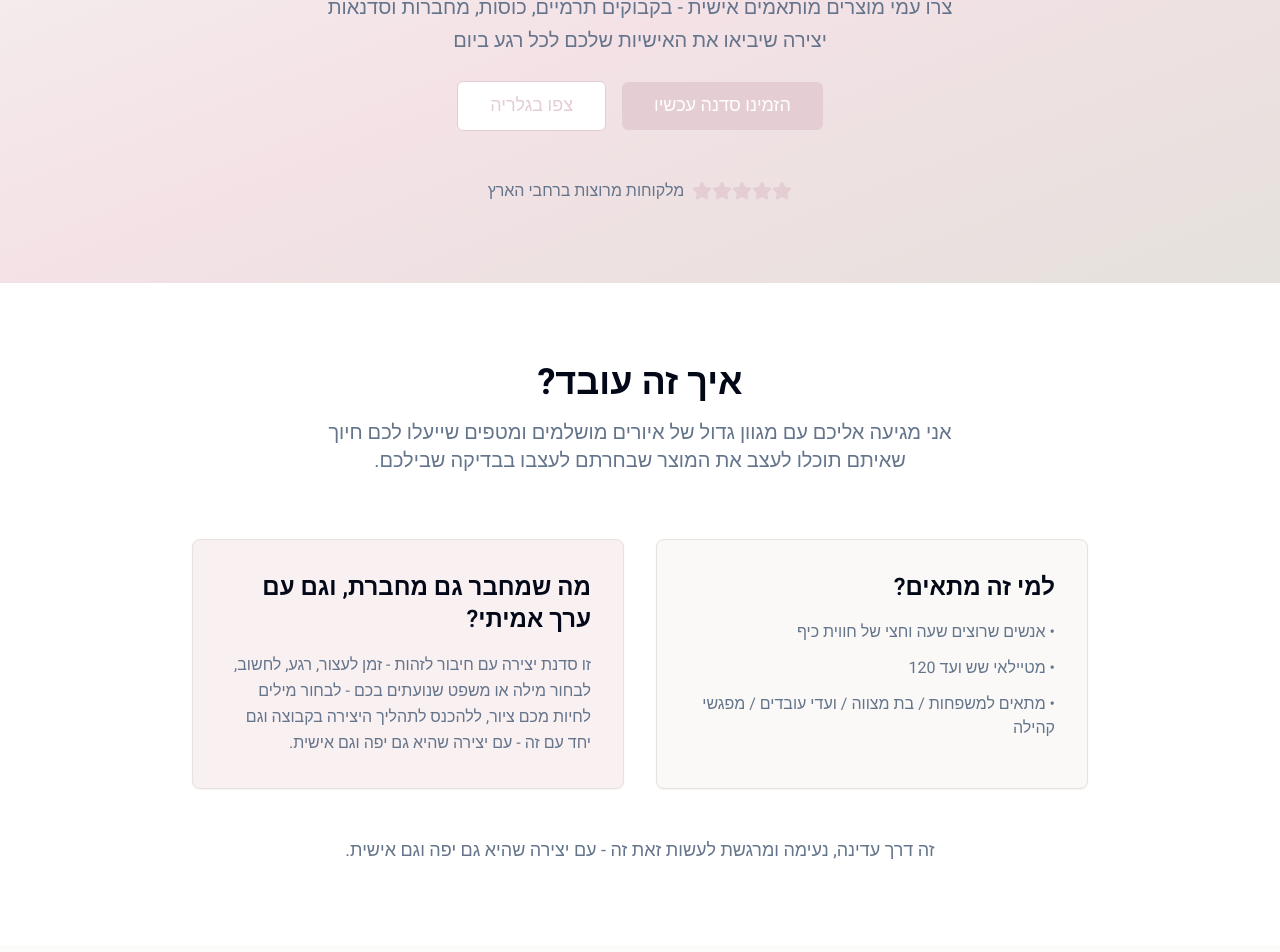
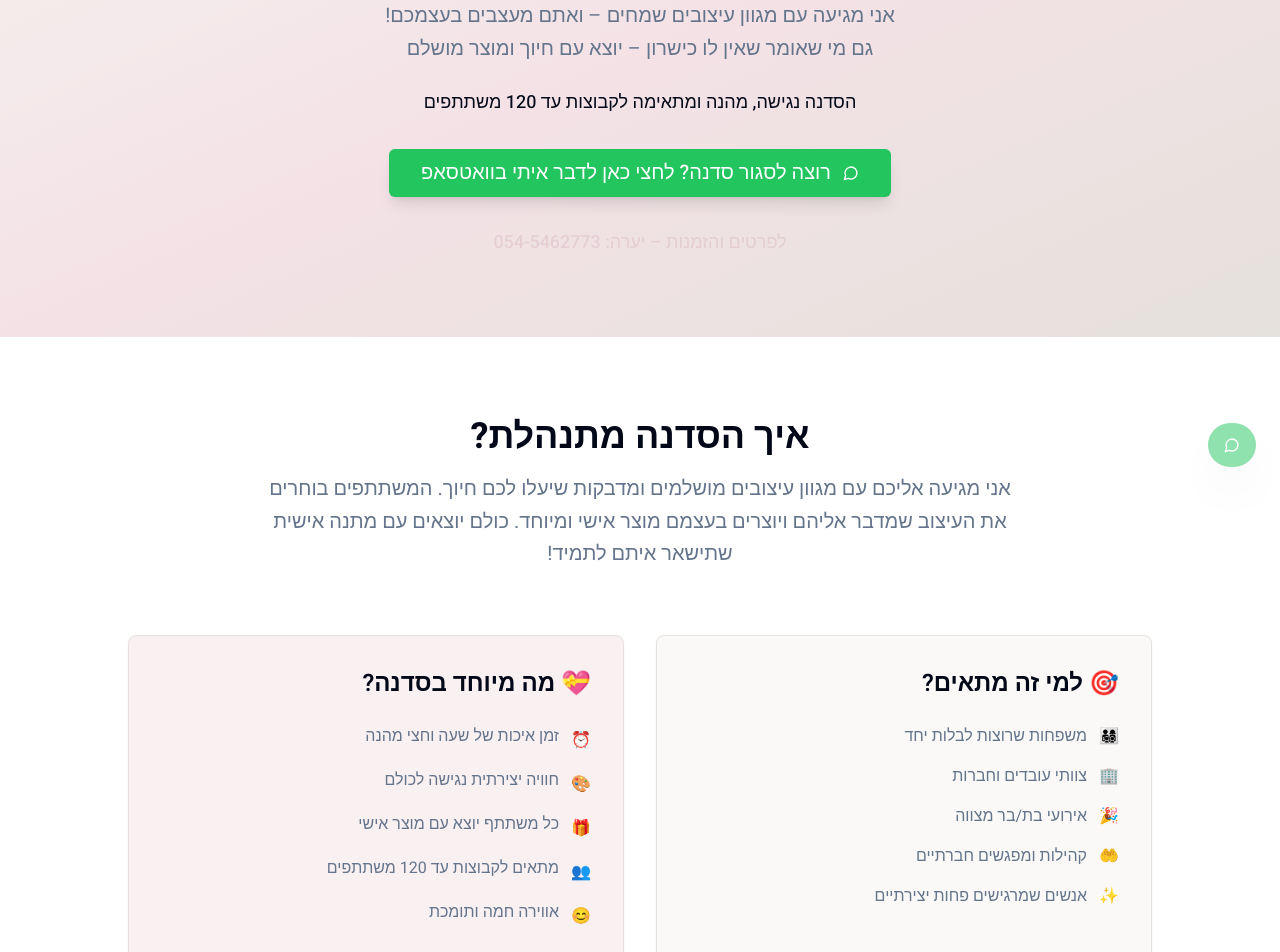
Before and after one commit to sagioren1984/greeting-wizard-friend, a React (Vite) app: page / in a window 1280 px wide. Shown: the part 309-1261 px from the top of the page. Built offline with nearby package versions, Linux system fonts and the light colour scheme.

Commit message:
Refactor: Create landing page for workshop
Implement a landing page with the specified content, style, and structure for a design workshop.

```diff
--- a/src/components/About.tsx
+++ b/src/components/About.tsx
@@ -6,46 +6,75 @@ const About = () => {
       <div className="container mx-auto px-4">
         <div className="text-center mb-16">
           <h2 className="text-3xl md:text-4xl font-bold text-foreground mb-4">
-            איך זה עובד?
+            איך הסדנה מתנהלת?
           </h2>
-          <p className="text-xl text-muted-foreground max-w-2xl mx-auto">
-            אני מגיעה אליכם עם מגוון גדול של איורים מושלמים ומטפים שייעלו לכם חיוך שאיתם תוכלו לעצב את המוצר
-            שבחרתם לעצבו בבדיקה שבילכם.
+          <p className="text-xl text-muted-foreground max-w-3xl mx-auto leading-relaxed">
+            אני מגיעה אליכם עם מגוון עיצובים מושלמים ומדבקות שיעלו לכם חיוך.
+            המשתתפים בוחרים את העיצוב שמדבר אליהם ויוצרים בעצמם מוצר אישי ומיוחד.
+            כולם יוצאים עם מתנה אישית שתישאר איתם לתמיד!
           </p>
         </div>
 
-        <div className="grid md:grid-cols-2 gap-8 max-w-4xl mx-auto">
+        <div className="grid md:grid-cols-2 gap-8 max-w-5xl mx-auto">
           <Card className="border-brand-beige bg-brand-cream/50">
             <CardContent className="p-8">
-              <h3 className="text-2xl font-semibold text-foreground mb-4">
-                למי זה מתאים?
+              <h3 className="text-2xl font-semibold text-foreground mb-6">
+                🎯 למי זה מתאים?
               </h3>
-              <ul className="space-y-3 text-muted-foreground">
-                <li>• אנשים שרוצים שעה וחצי של חווית כיף</li>
-                <li>• מטיילאי שש ועד 120</li>
-                <li>• מתאים למשפחות / בת מצווה / ועדי עובדים / מפגשי קהילה</li>
+              <ul className="space-y-4 text-muted-foreground">
+                <li className="flex items-center gap-3">
+                  <span className="text-brand-pink">👨‍👩‍👧‍👦</span>
+                  <span>משפחות שרוצות לבלות יחד</span>
+                </li>
+                <li className="flex items-center gap-3">
+                  <span className="text-brand-pink">🏢</span>
+                  <span>צוותי עובדים וחברות</span>
+                </li>
+                <li className="flex items-center gap-3">
+                  <span className="text-brand-pink">🎉</span>
+                  <span>אירועי בת/בר מצווה</span>
+                </li>
+                <li className="flex items-center gap-3">
+                  <span className="text-brand-pink">🤲</span>
+                  <span>קהילות ומפגשים חברתיים</span>
+                </li>
+                <li className="flex items-center gap-3">
+                  <span className="text-brand-pink">✨</span>
+                  <span>אנשים שמרגישים פחות יצירתיים</span>
+                </li>
               </ul>
             </CardContent>
           </Card>
 
           <Card className="border-brand-beige bg-brand-pink-light/50">
             <CardContent className="p-8">
-              <h3 className="text-2xl font-semibold text-foreground mb-4">
-                מה שמחבר גם מחברת, וגם עם ערך אמיתי?
+              <h3 className="text-2xl font-semibold text-foreground mb-6">
+                💝 מה מיוחד בסדנה?
               </h3>
-              <p className="text-muted-foreground leading-relaxed">
-                זו סדנת יצירה עם חיבור לזהות - זמן לעצור, רגע, לחשוב,
-                לבחור מילה או משפט שנועתים בכם - לבחור מילים לחיות מכם ציור,
-                ללהכנס לתהליך היצירה בקבוצה וגם יחד עם זה - עם יצירה שהיא גם יפה וגם אישית.
-              </p>
+              <ul className="space-y-4 text-muted-foreground">
+                <li className="flex items-start gap-3">
+                  <span className="text-brand-pink mt-1">⏰</span>
+                  <span>זמן איכות של שעה וחצי מהנה</span>
+                </li>
+                <li className="flex items-start gap-3">
+                  <span className="text-brand-pink mt-1">🎨</span>
+                  <span>חוויה יצירתית נגישה לכולם</span>
+                </li>
+                <li className="flex items-start gap-3">
+                  <span className="text-brand-pink mt-1">🎁</span>
+                  <span>כל משתתף יוצא עם מוצר אישי</span>
+                </li>
+                <li className="flex items-start gap-3">
+                  <span className="text-brand-pink mt-1">👥</span>
+                  <span>מתאים לקבוצות עד 120 משתתפים</span>
+                </li>
+                <li className="flex items-start gap-3">
+                  <span className="text-brand-pink mt-1">😊</span>
+                  <span>אווירה חמה ותומכת</span>
+                </li>
+              </ul>
             </CardContent>
           </Card>
-        </div>
-
-        <div className="text-center mt-12">
-          <p className="text-lg text-muted-foreground">
-            זה דרך עדינה, נעימה ומרגשת לעשות זאת זה - עם יצירה שהיא גם יפה וגם אישית.
-          </p>
         </div>
       </div>
     </section>
--- a/src/components/Contact.tsx
+++ b/src/components/Contact.tsx
@@ -1,10 +1,14 @@
 import { Button } from "@/components/ui/button";
 import { Card, CardContent } from "@/components/ui/card";
-import { Phone } from "lucide-react";
+import { MessageCircle, Phone } from "lucide-react";
 
 const Contact = () => {
   const handlePhoneCall = () => {
     window.location.href = "tel:054-5462773";
+  };
+
+  const handleWhatsAppClick = () => {
+    window.open("https://wa.me/972545462773?text=היי יערה, אני מעוניינת לשמוע על הסדנאות שלך", "_blank");
   };
 
   return (
@@ -12,10 +16,10 @@ const Contact = () => {
       <div className="container mx-auto px-4">
         <div className="text-center mb-16">
           <h2 className="text-3xl md:text-4xl font-bold text-foreground mb-4">
-            בואו ניצור יחד
+            מוכנים לסגור סדנה?
           </h2>
           <p className="text-xl text-muted-foreground max-w-2xl mx-auto">
-            מעוניינים בסדנה או במוצר מותאם אישית? צרו איתי קשר ונתכנן יחד את החוויה המושלמת
+            בואו נתכנן יחד את הסדנה המושלמת עבור הקבוצה שלכם
           </p>
         </div>
 
@@ -23,25 +27,35 @@ const Contact = () => {
           <Card className="border-brand-beige bg-background/80 backdrop-blur-sm">
             <CardContent className="p-8 text-center">
               <h3 className="text-2xl font-semibold text-foreground mb-6">
-                לפרטים והזמנות: יערה
+                יערה אורן - מנחת סדנאות ומעצבת
               </h3>
 
-              <div className="mb-8">
+              <div className="flex flex-col sm:flex-row gap-4 justify-center mb-8">
+                <Button
+                  size="lg"
+                  onClick={handleWhatsAppClick}
+                  className="bg-green-500 hover:bg-green-600 text-white px-8 py-6 text-lg flex items-center gap-3"
+                >
+                  <MessageCircle className="h-5 w-5" />
+                  שלחי הודעה בוואטסאפ
+                </Button>
+
                 <Button
                   size="lg"
                   onClick={handlePhoneCall}
-                  className="bg-brand-pink hover:bg-brand-pink/90 text-white px-8 py-6 text-xl flex items-center gap-3 mx-auto"
+                  className="bg-brand-pink hover:bg-brand-pink/90 text-white px-8 py-6 text-lg flex items-center gap-3"
                 >
-                  <Phone className="h-6 w-6" />
-                  054-5462773
+                  <Phone className="h-5 w-5" />
+                  התקשרי עכשיו
                 </Button>
               </div>
 
-              <div className="text-muted-foreground space-y-2">
+              <div className="text-muted-foreground space-y-3">
+                <p className="text-lg font-medium text-foreground">054-5462773</p>
                 <p>זמינה לשיחות בין השעות 09:00-21:00</p>
                 <p>מגיעה לסדנאות בכל רחבי הארץ</p>
-                <p className="text-brand-pink font-medium">
-                  "בואו ניצור יחד משהו מיוחד שיישאר איתכם לתמיד"
+                <p className="text-brand-pink font-medium text-lg mt-4">
+                  "בואו ניצור יחד משהו מיוחד שיישאר איתכם לתמיד" ✨
                 </p>
               </div>
             </CardContent>
--- a/src/components/Hero.tsx
+++ b/src/components/Hero.tsx
@@ -1,45 +1,45 @@
 import { Button } from "@/components/ui/button";
-import { Star } from "lucide-react";
+import { MessageCircle } from "lucide-react";
 
 const Hero = () => {
+  const handleWhatsAppClick = () => {
+    window.open("https://wa.me/972545462773?text=היי יערה, אני מעוניינת לשמוע על הסדנאות שלך", "_blank");
+  };
+
   return (
     <section className="relative bg-gradient-to-br from-brand-cream via-brand-pink-light to-brand-beige py-20 px-4">
       <div className="container mx-auto text-center max-w-4xl">
-        <div className="mb-6">
-          <h1 className="text-4xl md:text-6xl font-bold text-foreground mb-4 leading-tight">
-            סדנאות ומוצרים
+        <div className="mb-8">
+          <h1 className="text-4xl md:text-6xl font-bold text-foreground mb-6 leading-tight">
+            סדנה של שעה וחצי
             <br />
-            <span className="text-brand-pink">שמדברים אותך</span>
+            <span className="text-brand-pink">שתשאיר לכם זיכרון ביד ובלב</span>
           </h1>
-          <p className="text-xl text-muted-foreground max-w-2xl mx-auto leading-relaxed">
-            צרו עמי מוצרים מותאמים אישית - בקבוקים תרמיים, כוסות, מחברות וסדנאות יצירה
-            שיביאו את האישיות שלכם לכל רגע ביום
+          <p className="text-xl text-muted-foreground max-w-3xl mx-auto leading-relaxed mb-6">
+            אני מגיעה עם מגוון עיצובים שמחים – ואתם מעצבים בעצמכם!
+            <br />
+            גם מי שאומר שאין לו כישרון – יוצא עם חיוך ומוצר מושלם
+          </p>
+          <p className="text-lg text-foreground font-medium">
+            הסדנה נגישה, מהנה ומתאימה לקבוצות עד 120 משתתפים
           </p>
         </div>
 
-        <div className="flex flex-col sm:flex-row gap-4 justify-center items-center mb-12">
+        <div className="mb-8">
           <Button
             size="lg"
-            className="bg-brand-pink hover:bg-brand-pink/90 text-white px-8 py-6 text-lg"
+            onClick={handleWhatsAppClick}
+            className="bg-green-500 hover:bg-green-600 text-white px-8 py-6 text-xl flex items-center gap-3 mx-auto shadow-lg"
           >
-            הזמינו סדנה עכשיו
-          </Button>
-          <Button
-            variant="outline"
-            size="lg"
-            className="border-brand-pink text-brand-pink hover:bg-brand-pink hover:text-white px-8 py-6 text-lg"
-          >
-            צפו בגלריה
+            <MessageCircle className="h-6 w-6" />
+            רוצה לסגור סדנה? לחצי כאן לדבר איתי בוואטסאפ
           </Button>
         </div>
 
-        <div className="flex items-center justify-center gap-2 text-brand-pink">
-          <div className="flex">
-            {[1, 2, 3, 4, 5].map((star) => (
-              <Star key={star} className="h-5 w-5 fill-current" />
-            ))}
-          </div>
-          <span className="text-muted-foreground">מלקוחות מרוצות ברחבי הארץ</span>
+        <div className="text-center">
+          <p className="text-lg text-brand-pink font-medium">
+            לפרטים והזמנות – יערה: 054-5462773
+          </p>
         </div>
       </div>
     </section>
--- /dev/null
+++ b/src/components/Testimonials.tsx
@@ -0,0 +1,75 @@
+import { Card, CardContent } from "@/components/ui/card";
+import { Star } from "lucide-react";
+
+const Testimonials = () => {
+  const testimonials = [
+    {
+      name: "רחל כהן",
+      role: "מנהלת צוות",
+      text: "הסדנה הייתה פשוט מושלמת! כל הצוות נהנה והתחבר, ויצאנו עם ספלים מקסימים שאנחנו משתמשים בהם כל יום.",
+      rating: 5
+    },
+    {
+      name: "דניאל לוי",
+      role: "אבא לשלושה",
+      text: "הילדים שלי (גילאי 8, 12, 15) נהנו מטורף! גם אני שחשבתי שאני לא יצירתי, יצאתי עם ספל שאני גאה בו.",
+      rating: 5
+    },
+    {
+      name: "מיכל אברהם",
+      role: "מארגנת אירועים",
+      text: "יערה הביאה אווירה כל כך חמה ונעימה. המשתתפות בסדנת בת המצווה עדיין מדברות על זה!"
+    }
+  ];
+
+  return (
+    <section className="py-20 bg-brand-cream/30">
+      <div className="container mx-auto px-4">
+        <div className="text-center mb-16">
+          <h2 className="text-3xl md:text-4xl font-bold text-foreground mb-4">
+            מה אומרים המשתתפים?
+          </h2>
+          <p className="text-xl text-muted-foreground max-w-2xl mx-auto">
+            הקשיבו למה שיש למשתתפים הקודמים לספר על החוויה
+          </p>
+        </div>
+
+        <div className="grid md:grid-cols-3 gap-8 max-w-6xl mx-auto">
+          {testimonials.map((testimonial, index) => (
+            <Card key={index} className="border-brand-beige bg-background/80 hover:shadow-lg transition-shadow">
+              <CardContent className="p-6">
+                <div className="flex items-center gap-1 mb-4">
+                  {[1, 2, 3, 4, 5].map((star) => (
+                    <Star
+                      key={star}
+                      className={`h-4 w-4 ${testimonial.rating >= star ? 'fill-yellow-400 text-yellow-400' : 'text-gray-300'}`}
+                    />
+                  ))}
+                </div>
+
+                <p className="text-muted-foreground mb-6 leading-relaxed italic">
+                  "{testimonial.text}"
+                </p>
+
+                <div className="border-t border-brand-beige pt-4">
+                  <p className="font-semibold text-foreground">{testimonial.name}</p>
+                  <p className="text-sm text-muted-foreground">{testimonial.role}</p>
+                </div>
+              </CardContent>
+            </Card>
+          ))}
+        </div>
+
+        <div className="text-center mt-12">
+          <p className="text-lg text-brand-pink font-medium italic">
+            "החוויה הכי משמעותית זה לראות איך אנשים מגלים את היכולת היצירתית שלהם
+            ויוצאים עם חיוך ומוצר שהם גאים בו"
+          </p>
+          <p className="text-muted-foreground mt-2">- יערה אורן</p>
+        </div>
+      </div>
+    </section>
+  );
+};
+
+export default Testimonials;
--- /dev/null
+++ b/src/components/WhatsAppFloat.tsx
@@ -0,0 +1,23 @@
+import { MessageCircle } from "lucide-react";
+import { Button } from "@/components/ui/button";
+
+const WhatsAppFloat = () => {
+  const handleWhatsAppClick = () => {
+    window.open("https://wa.me/972545462773?text=היי יערה, אני מעוניינת לשמוע על הסדנאות שלך", "_blank");
+  };
+
+  return (
+    <div className="fixed bottom-6 right-6 z-50">
+      <Button
+        onClick={handleWhatsAppClick}
+        className="bg-green-500 hover:bg-green-600 text-white p-4 rounded-full shadow-2xl animate-pulse hover:animate-none transition-all duration-300 hover:scale-110"
+        size="lg"
+      >
+        <MessageCircle className="h-6 w-6" />
+        <span className="sr-only">פנו אלינו בוואטסאפ</span>
+      </Button>
+    </div>
+  );
+};
+
+export default WhatsAppFloat;
--- a/src/pages/Index.tsx
+++ b/src/pages/Index.tsx
@@ -3,8 +3,10 @@ import Hero from "@/components/Hero";
 import About from "@/components/About";
 import Services from "@/components/Services";
 import Gallery from "@/components/Gallery";
+import Testimonials from "@/components/Testimonials";
 import Contact from "@/components/Contact";
 import Footer from "@/components/Footer";
+import WhatsAppFloat from "@/components/WhatsAppFloat";
 
 const Index = () => {
   return (
@@ -14,8 +16,10 @@ const Index = () => {
       <About />
       <Services />
       <Gallery />
+      <Testimonials />
       <Contact />
       <Footer />
+      <WhatsAppFloat />
     </div>
   );
 };
```
